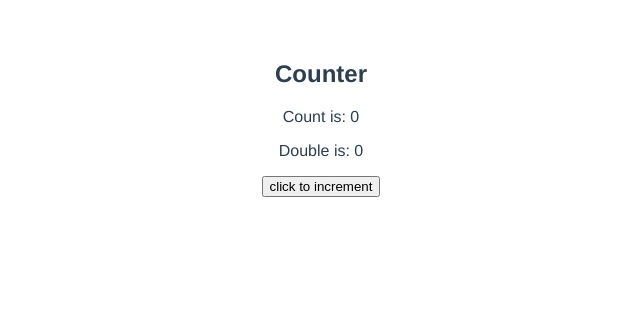
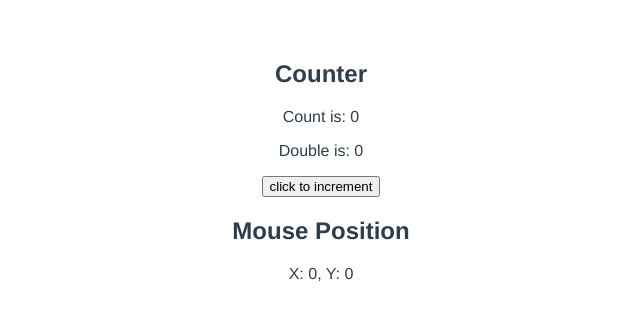
Before and after one commit to teinen/study-vue-composition-api, a Vue app: page / in a window 1280 px wide. Shown: the top 318 px of the page, without its empty margins (319-959 px from the left). Built offline with nearby package versions, Linux system fonts and the light colour scheme.

Commit message:
Add sample of separated logic

```diff
--- a/src/App.vue
+++ b/src/App.vue
@@ -2,26 +2,25 @@
   <div id="app">
     <h2>Counter</h2>
     <Counter />
+
+    <h2>Mouse Position</h2>
+    <p>X: {{ mousePos.x }}, Y: {{ mousePos.y }}</p>
   </div>
 </template>
 
 <script lang="ts">
-import { defineComponent, ref, reactive } from "@vue/composition-api";
+import { defineComponent } from "@vue/composition-api";
 import Counter from "./components/Counter.vue";
+import { useMousePosition } from "./compositions/mouse";
 
 export default defineComponent({
   components: {
     Counter
   },
   setup() {
-    const message = ref("Hello Composition API!");
-    const reactiveObj = reactive({
-      message: "Hello Composition API!"
-    });
-    return {
-      reactiveObj,
-      message
-    };
+    const { mousePos } = useMousePosition();
+
+    return { mousePos };
   }
 });
 </script>
--- /dev/null
+++ b/src/compositions/mouse.ts
@@ -0,0 +1,25 @@
+import { reactive, onMounted, onUnmounted } from "@vue/composition-api";
+
+const useMousePosition = () => {
+  const mousePos = reactive({
+    x: 0,
+    y: 0
+  });
+
+  function update(e: MouseEvent) {
+    mousePos.x = e.pageX;
+    mousePos.y = e.pageY;
+  }
+
+  onMounted(() => {
+    window.addEventListener("mousemove", update);
+  });
+
+  onUnmounted(() => {
+    window.removeEventListener("mousemove", update);
+  });
+
+  return { mousePos };
+};
+
+export { useMousePosition };
```
